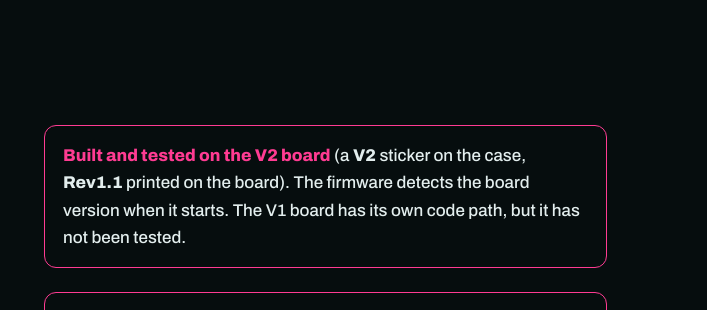
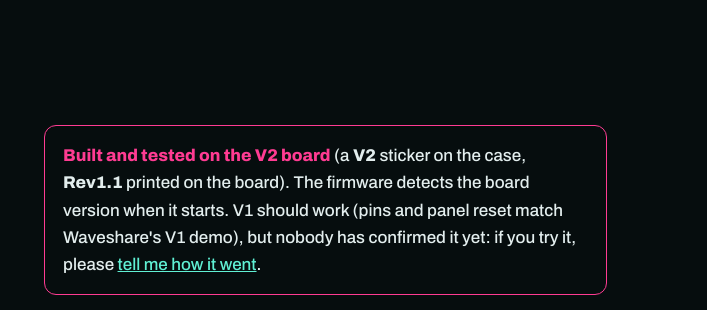
Before and after one commit to WorkingWarrior/phosphor, a plain HTML site: page docs/index.html in a window 1280 px wide. Shown: the part 5440-5750 px from the top of the page, 573-1280 px from the left. Drawn offline with Linux system fonts and the light colour scheme.

Commit message:
README and installer: what is known about the V1 board
Co-Authored-By: Claude Opus 5.5 <noreply@anthropic.com>

```diff
--- a/docs/index.html
+++ b/docs/index.html
@@ -304,7 +304,7 @@ footer p { margin: 0; }
       <div>
         <div class="warn">
           <b>Built and tested on the V2 board</b> (a <strong>V2</strong> sticker on the case, <strong>Rev1.1</strong> printed on the board).
-          The firmware detects the board version when it starts. The V1 board has its own code path, but it has not been tested.
+          The firmware detects the board version when it starts. V1 should work (pins and panel reset match Waveshare's V1 demo), but nobody has confirmed it yet: if you try it, please <a href="https://github.com/melihkoray/phosphor/issues">tell me how it went</a>.
         </div>
         <div class="warn">
           <b>This replaces what the board runs now.</b> Whatever is on it, including the Waveshare factory demo, is not kept.
```
Also changed, not shown: 1 other file.
